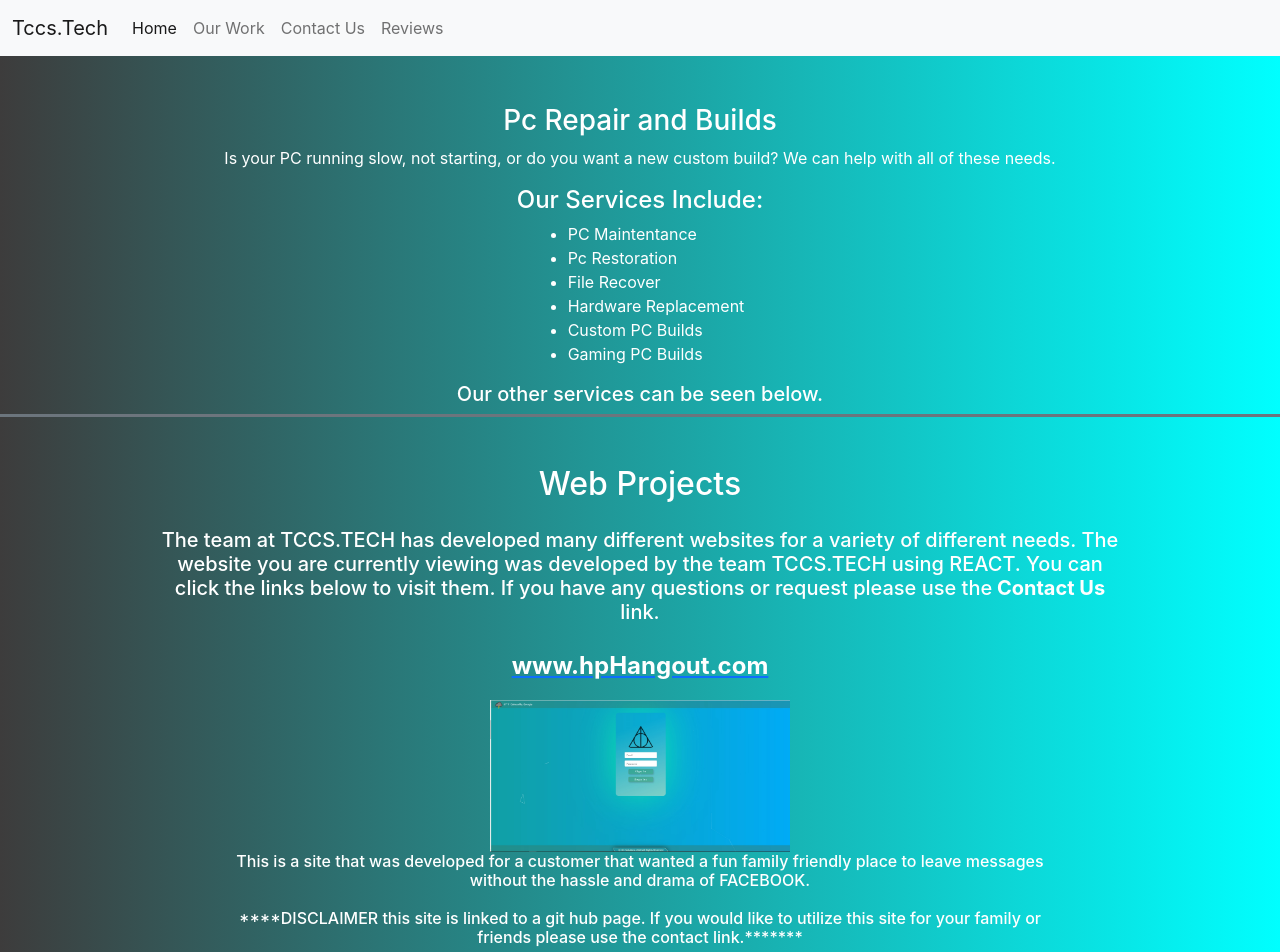
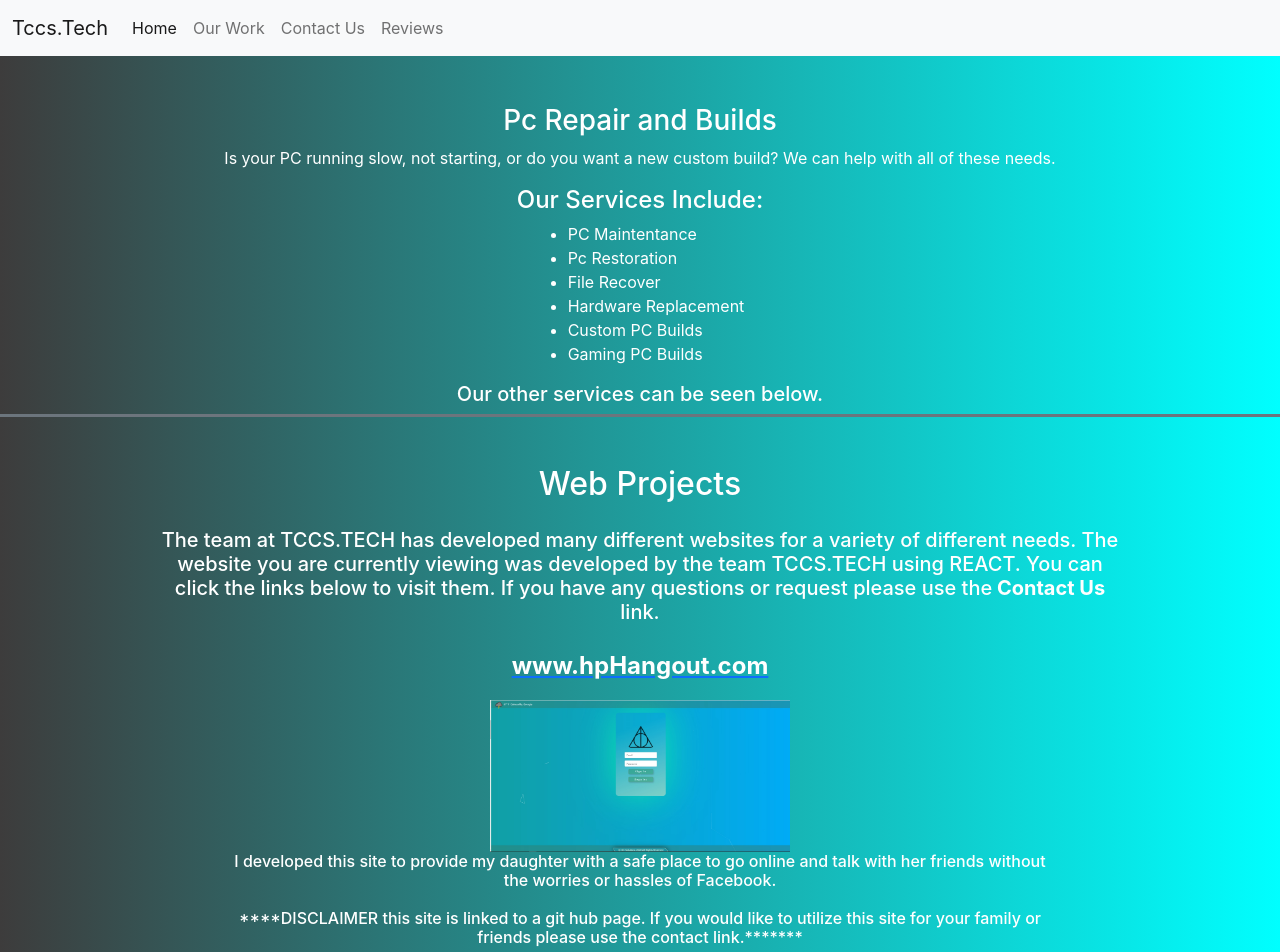
Before and after one commit to tccSolutions/tccSolutions, a React (Create React App) app: page /work in a window 1280 px wide. Shown: the top 952 px of the page. Built offline with nearby package versions, Linux system fonts and the light colour scheme.

Commit message:
work update

```diff
--- a/src/components/MyWork/WebProjects/WebProjects.js
+++ b/src/components/MyWork/WebProjects/WebProjects.js
@@ -28,8 +28,8 @@ class WebProjects extends React.Component{
                                 </div>
 
                                 <div className='d-flex justify-content-center mt-0'>
-                                    <h6 className='w-75 row'>This is a site that was developed for a customer that wanted a
-                                    fun family friendly place to leave messages without the hassle and drama of FACEBOOK.
+                                    <h6 className='w-75 row'>I developed this site to provide my daughter with a safe place to go online and talk with her friends without
+                                    the worries or hassles of Facebook.
                                     <br></br>
                                     <br></br>
                                     ****DISCLAIMER this site is linked to a git hub page. If you would like to utilize this site for your family or friends please use the contact link.*******</h6>
```
